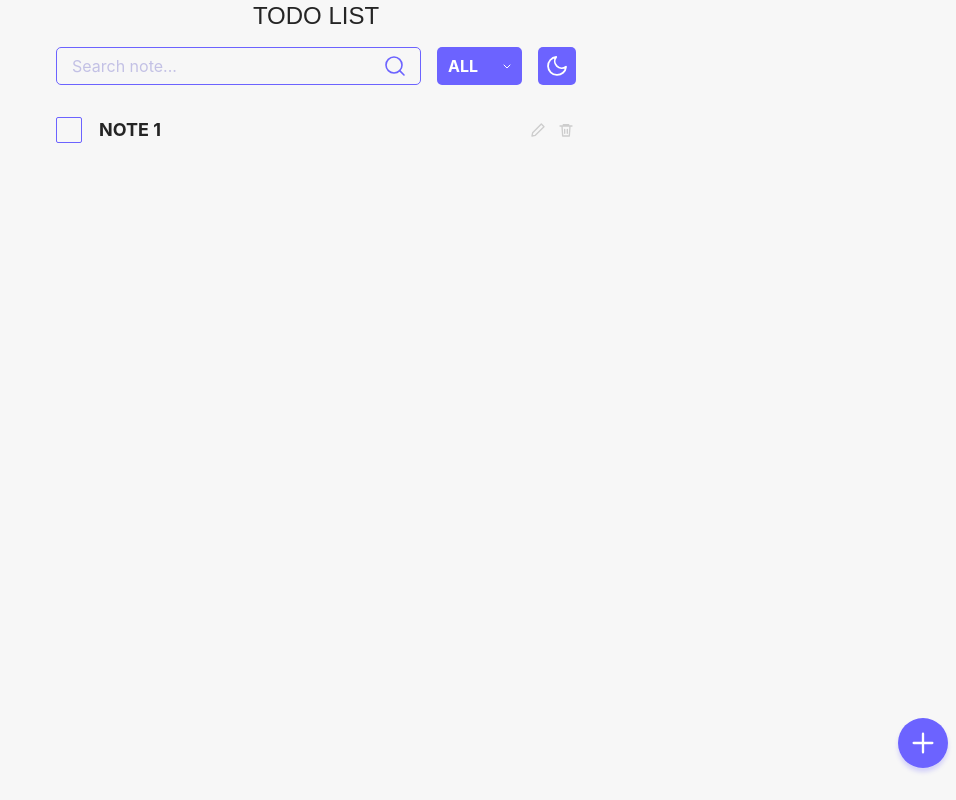
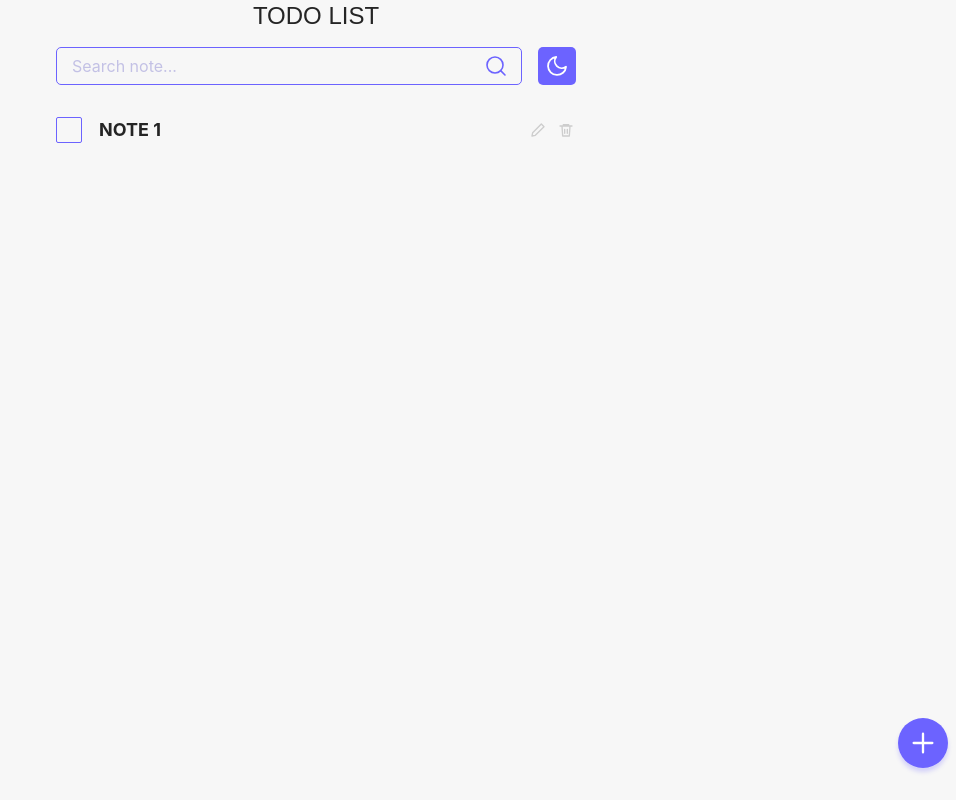
Before and after one commit to svetlana012/ReactToDo, a React (Vite) app: page / in a window 1280 px wide. Shown: the whole page, without its empty margins (324-1280 px from the left). Built offline with nearby package versions, Linux system fonts and the light colour scheme.

Commit message:
правки 2

```diff
--- a/src/App.jsx
+++ b/src/App.jsx
@@ -10,7 +10,7 @@ import Modal from "./ui/components/Modal";
 
 const App = () => {
   return (
-    <body>
+
       <main>
         <div className="page">
           <h1 className="todo__title">TODO LIST</h1>
@@ -26,7 +26,7 @@ const App = () => {
           <Modal />
         </div>
       </main>
-    </body>
+
 
   )
 }
--- a/src/ui/button/ButtonFilter.jsx
+++ b/src/ui/button/ButtonFilter.jsx
@@ -1,11 +1,16 @@
 const ButtonFilter = () => {
 
+    const handleChange = (event) => {
+        console.log(event.target.value);
+
         return (
-        <select className="filter toolbar__filter" aria-label="Filter">
+            <select className="filter toolbar__filter" aria-label="Filter" onChange={handleChange}>
                 <option className="filter__option">ALL</option>
                 <option className="filter__option">COMPLETE</option>
                 <option className="filter__option">INCOMPLETE</option>
             </select>
         )
     }
+
+}
 export default ButtonFilter
--- a/src/ui/components/Modal.jsx
+++ b/src/ui/components/Modal.jsx
@@ -4,14 +4,18 @@ const Modal = () => {
     console.log(event.target.value);
   };
 
+  const handleClick = () => {
+    console.log('Кнопка нажата!');
+  };
+
   return (
     <div className="modal" id="new-note">
       <div className="modal__dialog">
         <h2 className="modal__title">NEW NOTE</h2>
-        <input className="modal__input" type="text" placeholder="Input your note..." onChange={handleChange}/>
+        <input className="modal__input" type="text" placeholder="Input your note..." onChange={handleChange} />
         <div className="modal__actions">
-          <a className="btn btn--outline" href="#">CANCEL</a>
-          <a className="btn btn--primary" href="#">APPLY</a>
+          <button className="btn btn--outline" onClick={handleClick}>CANCEL</button>
+          <button className="btn btn--primary" onClick={handleClick}>APPLY</button>
         </div>
       </div>
     </div>
```
Lines whose indentation alone changed are shown as unchanged.
